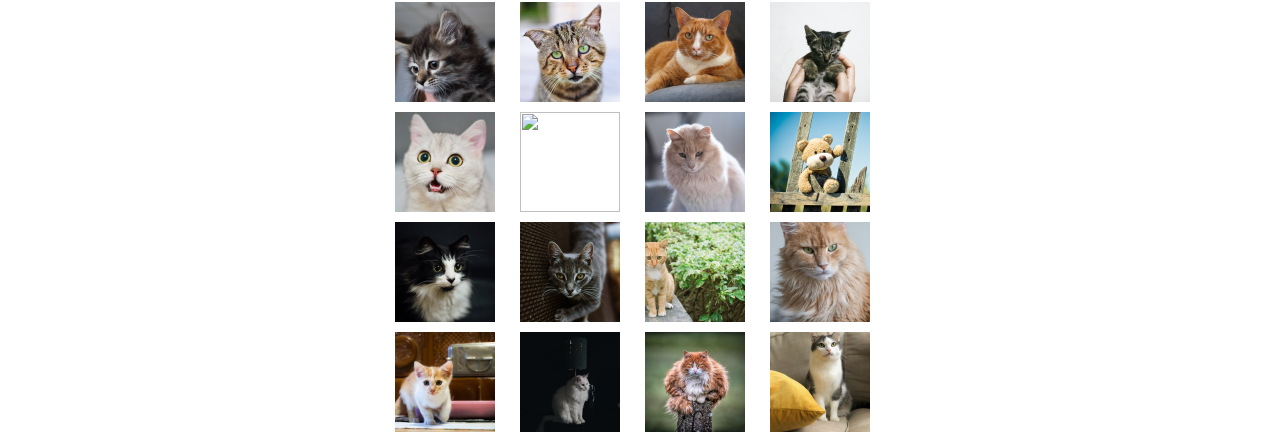
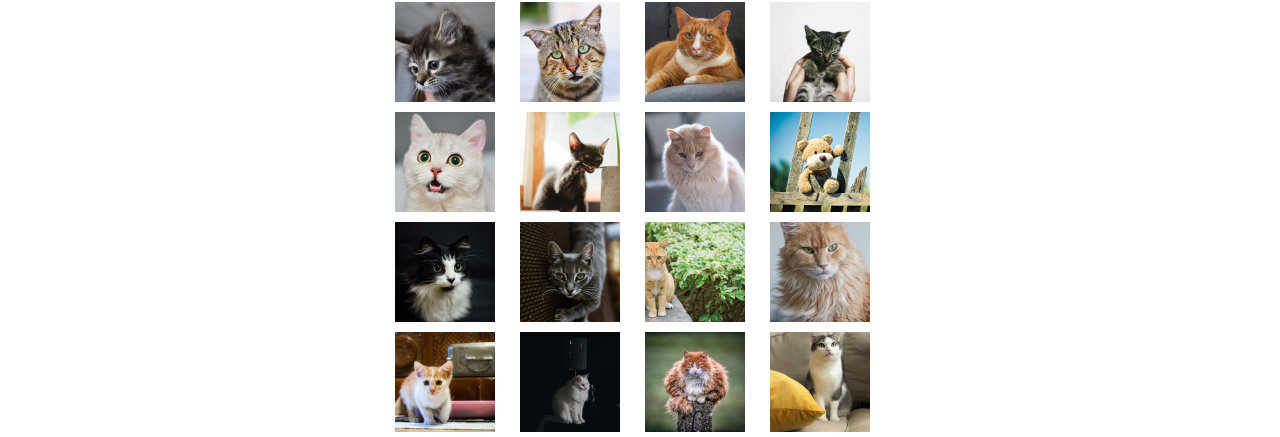
Before and after one commit to mkothur/image-library, a plain HTML site: page index.html in a window 1280 px wide. Shown: the part 663-1100 px from the top of the page. Drawn offline with Linux system fonts and the light colour scheme; the site is published under a folder, as on GitHub Pages, so addresses that start at the root find nothing.

Commit message:
changed image path

```diff
--- a/index.html
+++ b/index.html
@@ -87,8 +87,8 @@
          </a>
     </div>
     <div class="child">
-        <a href="/images/cat5.jpg" download>
-            <img src="/images/cat5.jpg"  class="imgSrc">
+        <a href="./images/cat5.jpg" download>
+            <img src="./images/cat5.jpg"  class="imgSrc">
          </a>
     </div>
     <div class="child">
```
